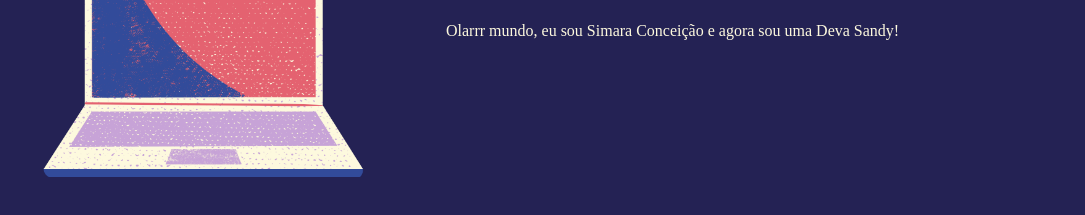
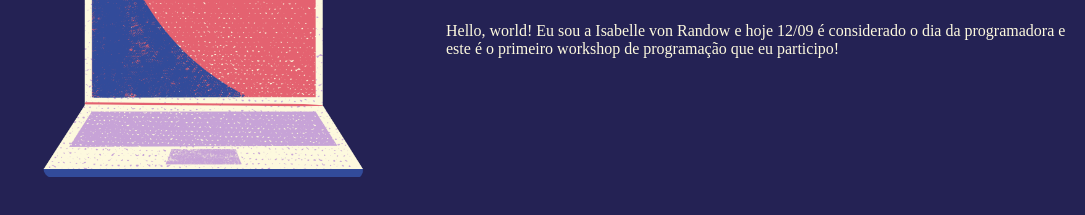
Before and after one commit to isabellecvr/oficinahelloworld, a plain HTML site: page index.html in a window 1280 px wide. Shown: the part 323-538 px from the top of the page, without its empty margins (195-1280 px from the left). Drawn offline with Linux system fonts and the light colour scheme.

Commit message:
Mudei o texto da Simara Conceição para a oficina

```diff
--- a/index.html
+++ b/index.html
@@ -18,7 +18,7 @@
                 <button onclick="cliquei()" id="botao">Enviar</button>
             </form>
 
-            <p>Olarrr mundo, eu sou Simara Conceição e agora sou uma Deva Sandy!</p>
+            <p>Hello, world! Eu sou a Isabelle von Randow e hoje 12/09 é considerado o dia da programadora e este é o primeiro workshop de programação que eu participo!</p>
         </div>
     </main>
 
```
